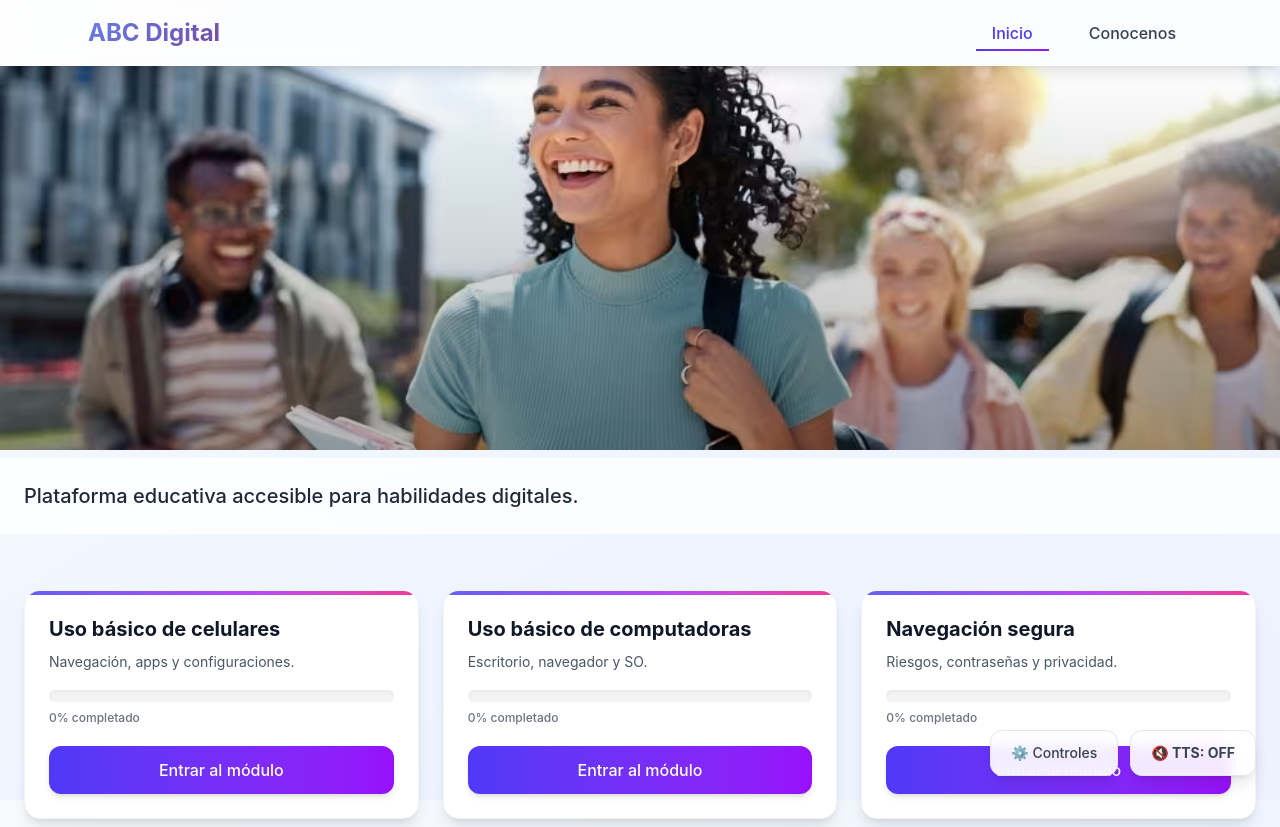
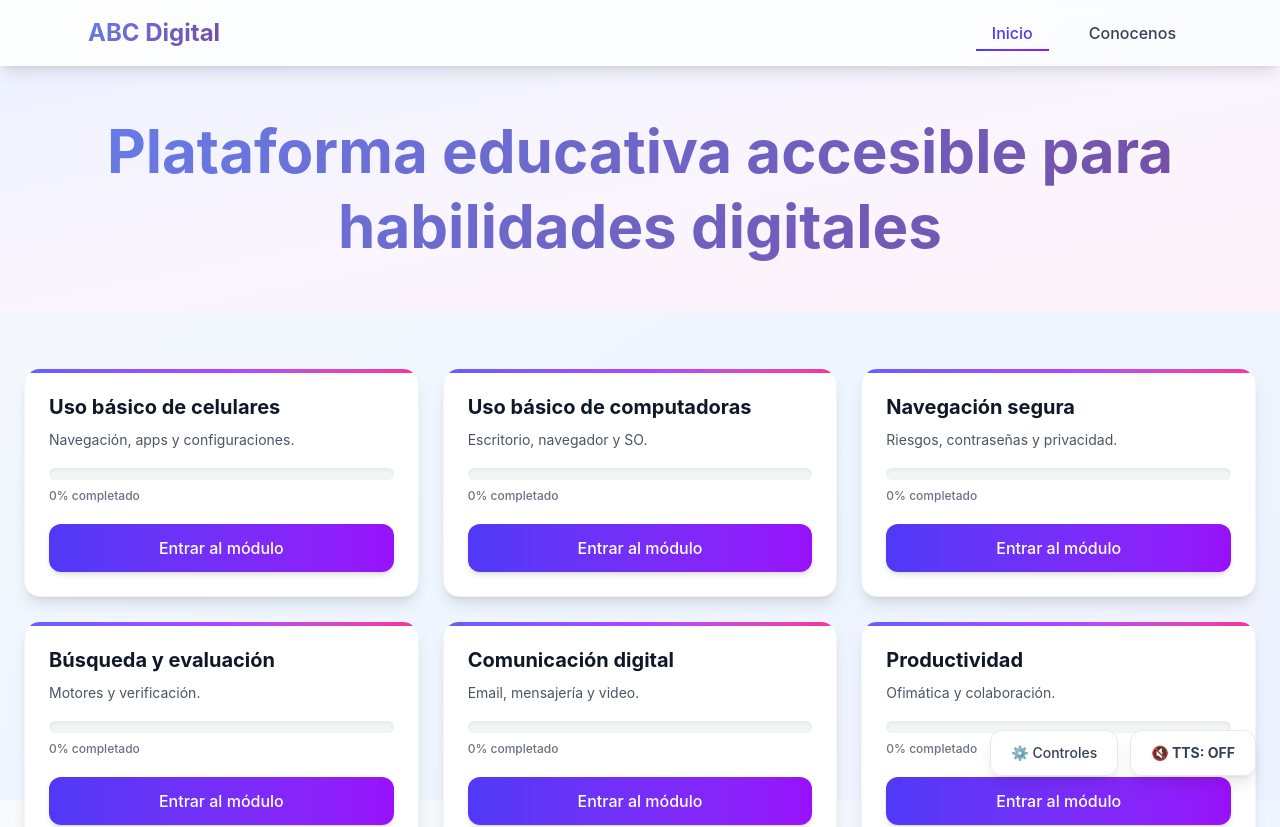
Before and after one commit to nelson-html/abcdigital, a React (Vite) app: page / in a window 1280 px wide. Shown: the top 827 px of the page. Built offline with nearby package versions, Linux system fonts and the light colour scheme.

Commit message:
cambiando la iamgen por texto

```diff
--- a/src/pages/home/Home.jsx
+++ b/src/pages/home/Home.jsx
@@ -18,19 +18,10 @@ export default function Home() {
     <section className="mx-auto flex-col flex max-full space-y-8 animate-fade-in">
 
       <header className="space-y-2 w-full flex flex-col">
-
-        <div className='w-full object-cover relative overflow-hidden'>
-          <img
-            className='w-full max-h-9/12 block md:max-h-72 object-cover lg:max-h-96 xl:max-h-96 lg:object-top xl:object-center'
-            src="/assets/aprendiendo.avif"
-            alt="imagen hero"
-            loading="lazy"
-          />
-          <div className="absolute inset-0 bg-gradient-to-t from-black/30 to-transparent"></div>
-        </div>
-
-        <div className='w-full p-6 bg-white/80 backdrop-blur-sm'>
-          <p className="text-xl text-gray-800 font-medium">Plataforma educativa accesible para habilidades digitales.</p>
+        <div className='w-full p-12 bg-gradient-to-br from-indigo-50 via-purple-50 to-pink-50 text-center'>
+          <h1 className="text-4xl md:text-5xl lg:text-6xl font-bold gradient-text leading-tight">
+            Plataforma educativa accesible para habilidades digitales
+          </h1>
         </div>
       </header>
 
```
